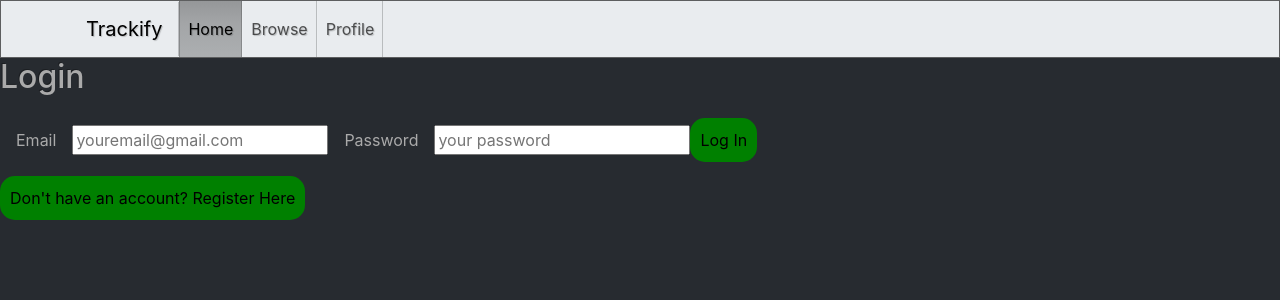
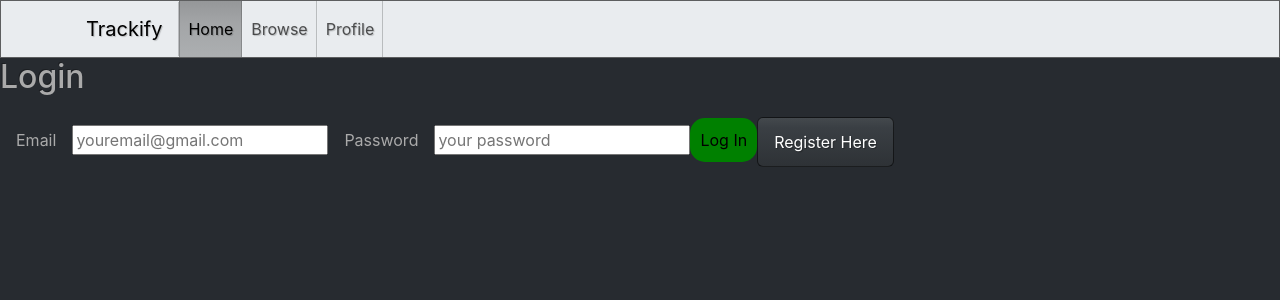
Before and after one commit to TuneSpace/trackify, a React (Create React App) app: page / in a window 1280 px wide. Shown: the top 300 px of the page. Built offline with nearby package versions, Linux system fonts and the light colour scheme; the HTML template or start-up script is replaced by a standard one.

Commit message:
adds feature register modal

```diff
--- a/src/components/Login.js
+++ b/src/components/Login.js
@@ -1,5 +1,6 @@
 import { useState } from "react";
 import Browse from "../Pages/Browse";
+import Register from "./Register";
 
 const Login = (props) => {
   const [email, setEmail] = useState("");
@@ -36,15 +37,12 @@ const Login = (props) => {
         <button type="submit" onClick={
           () => <Browse email={email}/>
         }>Log In</button>
+       <Register className="REGFORM"/>
       </form>
-      <button
-        className="link-btn"
-        onClick={() => props.onFormSwitch("register")}
-      >
-        Don't have an account? Register Here
-      </button>
 
-      </div>
+
+    </div>
+
 
   );
 };
--- a/src/components/Register.js
+++ b/src/components/Register.js
@@ -1,6 +1,12 @@
 import { useState } from "react";
+import Modal from "react-bootstrap/Modal";
+import Button from "react-bootstrap/Button";
+import "bootswatch/dist/slate/bootstrap.min.css";
+const Register = (props) => {
+   const [show, setShow] = useState(false);
 
-const Register = (props) => {
+  const handleClose = () => setShow(false);
+  const handleShow = () => setShow(true);
   const [input, setInput] = useState({
     email: "",
     passcode: "",
@@ -20,10 +26,19 @@ const Register = (props) => {
   };
 
   return (
-    <div className="auth-form-container">
-      <h2>Register</h2>
+    <>
+      <Button variant="primary" onClick={handleShow}>
+        Register Here
+      </Button>
+
+      <Modal show={show} onHide={handleClose}>
+        <Modal.Header closeButton>
+          <Modal.Title>Register</Modal.Title>
+        </Modal.Header>
+        <Modal.Body className="RegBody">
+
           <form className="registration-form" onSubmit={handleSubmit}>
-        <label htmlFor="name">Username</label>
+
             <input
               type="name"
               onChange={handleChange}
@@ -31,8 +46,9 @@ const Register = (props) => {
               value={input.username}
               name="username"
               placeholder="Create Username"
-        />
-        <label htmlFor="Email">Email</label>
+            /> Username
+            <br />
+
             <input
               type="email"
               onChange={handleChange}
@@ -40,8 +56,10 @@ const Register = (props) => {
               name="email"
               placeholder="youremail@gmail.com"
               value={input.email}
-        />
-        <label htmlFor="password">Password</label>
+              className="Email"
+            />Email
+            <br />
+
             <input
               type="password"
               onChange={handleChange}
@@ -50,9 +68,20 @@ const Register = (props) => {
               value={input.passcode}
               name="passcode"
             />
-        <button
-          type="submit"
-          onClick={() =>
+            Password
+
+
+
+          </form>
+
+
+
+        </Modal.Body>
+        <Modal.Footer>
+          <Button variant="primary" onClick={handleClose}>
+            Close
+          </Button>
+          <Button variant="primary" onClick={() =>
             fetch("http://localhost:8000/user", {
               method: "POST",
               mode: "cors",
@@ -60,17 +89,14 @@ const Register = (props) => {
                 "Content-type": "application/json; charset=UTF-8",
               },
               body: JSON.stringify(input),
-            }).then(console.log(input))
+            }).then(console.log(input)).then(handleClose())
           }
           >
-          Log In
-        </button>
-      </form>
-      <button className="link-btn" onClick={() => props.onFormSwitch("login")}>
-        Already Have an Account? Login Here
-      </button>
-    </div>
+            Register
+          </Button>
+        </Modal.Footer>
+      </Modal>
+    </>
   );
-};
-
+}
 export default Register;
```
Also changed, not shown: src/components/UserContext.js (added, +28 -0 lines). Lines whose indentation alone changed are shown as unchanged.
